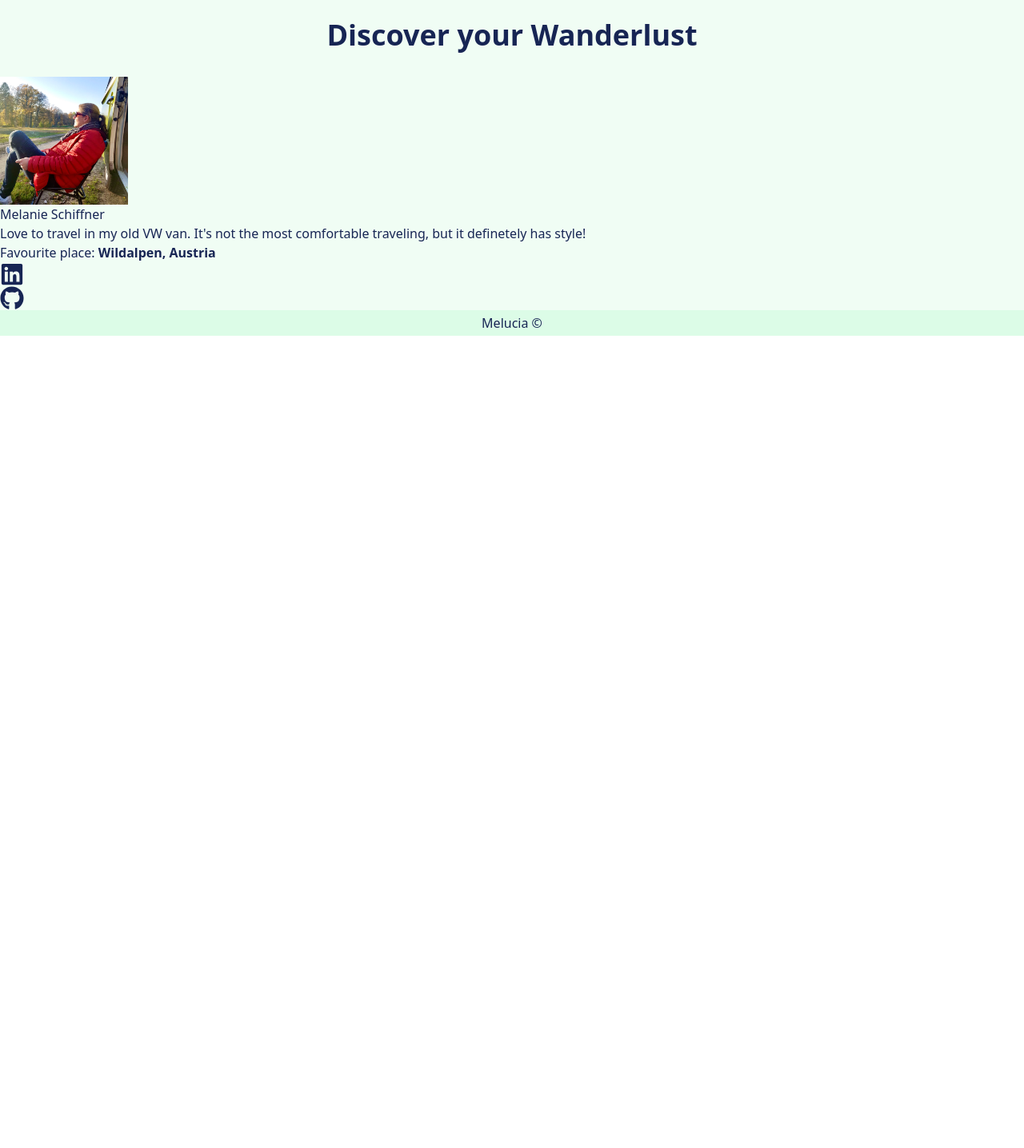
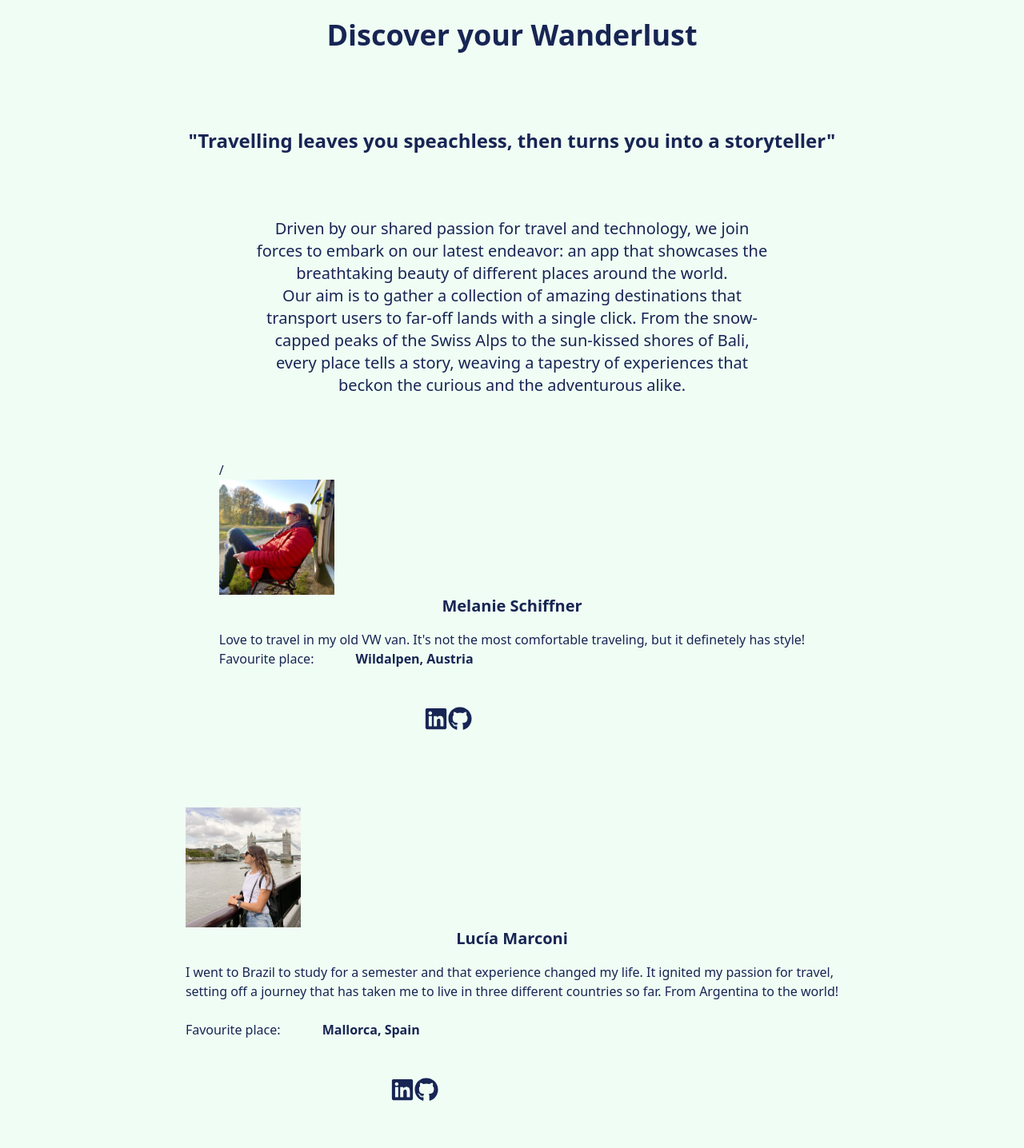
Before and after one commit to melucia/melucia-travel-app, a React (Vite) app: page /about in a window 1280 px wide. Shown: the part 74-1510 px from the top of the page at 80% size. Before the commit the page ends 800 px from the top, so only its background shows below. Built offline with nearby package versions, Linux system fonts and the light colour scheme; the HTML template or start-up script is replaced by a standard one.

Commit message:
Fix footer, add elements to About, addapt add and Searchbar to mobile

```diff
--- a/src/components/Footer.jsx
+++ b/src/components/Footer.jsx
@@ -2,7 +2,7 @@
 
 function Footer() {
   return (
-        <div className="flex bg-green-100 sticky bottom-0">
+    <div className="flex bg-green-100  mt-96">
       <div className="w-screen h-8 flex justify-evenly items-center">
         <a href="https://github.com/melucia/melucia-travel-app" target="blank">Melucia ©</a>
       </div>
@@ -10,6 +10,6 @@ function Footer() {
   );
 
 }
-{/* <DiGithubBadge /> */}
+
 
 export default Footer;
--- a/src/components/Search.jsx
+++ b/src/components/Search.jsx
@@ -12,20 +12,19 @@ function Search({ onSearch, places }) {
   };
 
   return (
-    <div className="shadow-lg border-solid border rounded-xl w-96 h-44 flex-col content-center mb-12 p-8 mr-20">
+    <div className="shadow-lg border-solid border rounded-xl content-center justify-center w-36 h-12 lg:w-80">
       <div className="input-group mb-2 w-50">
         <div className="input-group-prepend">
-          <span className="input-group-text text-center text-xl mb-2" id="basic-addon1">
+          {/* <span className="input-group-text text-center text-xl mb-2" id="basic-addon1">
             Search
-          </span>
+          </span> */}
         </div>
-        <IoIosSearch/>
         <input
           type="text"
-          placeholder= "Search... 🔍"
+          placeholder="Search... 🔍"
           value={searchQuery}
           onChange={handleInputChange}
-          className="form-control search-bar"
+          className="form-control search-bar w-24 h-8 lg:w-64 "
         />
 
       </div>
--- a/src/pages/AboutPage.jsx
+++ b/src/pages/AboutPage.jsx
@@ -1,22 +1,36 @@
 import { FaGithub } from "react-icons/fa";
 import { FaLinkedin } from "react-icons/fa";
 import Mel from "../assets/mel.jpg"
+import Lu from "../assets/lu.jpg"
 
 
 function AboutPage() {
 
   return (
-
-    <div className="">
-    <img src={Mel} className="w-40"/>
-    <div className="">
-      <h3>Melanie Schiffner</h3>
-      <p>
-        Love to travel in my old VW van. It's not the most comfortable traveling, but it definetely has style!
-        <br /> Favourite place: <b>Wildalpen, Austria</b>
+    <>
+      <h3 className="text-2xl font-semibold text-center mt-12 mx-6 lg:mt-24">"Travelling leaves you speachless, then turns you into a storyteller"</h3>
+      <p className="text-xl px-12 py-12 lg:px-80 lg:py-20 text-center">Driven by our shared passion for travel and technology, we join forces to embark on our latest endeavor:
+        an app that showcases the breathtaking beauty of different places around the world.
+        <br />
+        Our aim is to gather a collection of amazing destinations that transport
+        users to far-off lands with a single click. From the snow-capped peaks of the Swiss Alps to the sun-kissed shores of Bali,
+        every place tells a story, weaving a tapestry of experiences that beckon the curious and the adventurous alike.
       </p>
 
+      <div className="flex justify-center gap-12 flex-wrap flex-auto lg:min-w-full ">
+
+        <div> /
           <div className="">
+            <img src={Mel} className="w-36 h-50" />
+          </div>
+          <div className="">
+            <h3 className="text-center text-xl font-semibold">Melanie Schiffner</h3>
+            <p className="mt-4">
+              Love to travel in my old VW van. It's not the most comfortable traveling, but it definetely has style!
+              <br /> Favourite place: <b className="mx-12">Wildalpen, Austria</b>
+            </p>
+          </div>
+          <div className="inline-flex mx-64 my-12">
             <a href="https://www.linkedin.com/in/melanie-schiffner-525b8aa2/">
               <FaLinkedin size={30} />
             </a>
@@ -25,7 +39,34 @@ return (
             </a>
           </div>
         </div>
+
+
+        <div className="">
+          <div className="">
+            <img src={Lu} className="w-36 h-50" />
           </div>
+          <div>
+            <h3 className="text-center text-xl font-semibold">Lucía Marconi</h3>
+            <p className="mt-4">
+              I went to Brazil to study for a semester and that experience changed my life. It ignited my passion for travel,
+              <br />
+              setting off a journey that has taken me to live in three different countries so far.
+              From Argentina to the world!</p>
+            <br /> Favourite place: <b className="mx-12">Mallorca, Spain</b>
+
+          </div>
+
+          <div className="inline-flex mx-64 my-12">
+            <a href="https://www.linkedin.com/in/Lumarconi21/">
+              <FaLinkedin size={30} />
+            </a>
+            <a href="https://github.com/Lumarconi21">
+              <FaGithub size={30} />
+            </a>
+          </div>
+        </div>
+      </div>
+    </>
   )
 }
 
--- a/src/pages/AddPlace.jsx
+++ b/src/pages/AddPlace.jsx
@@ -39,10 +39,10 @@ function AddPlace({ onAddPlace }) {
   };
 
   return (
-    <form onSubmit={handleSubmit} className="shadow-lg border-solid border rounded-xl w-96 h-80 flex-col content-center mb-10 p-4 ml-20">
+    <form onSubmit={handleSubmit} className="self-center shadow-lg border-solid border rounded-xl w-80 h-70 flex-col mb-10 p-4">
       <h2 className="text-center text-xl mb-2">Add a new Place</h2>
 
-      <div className="flex justify-between gap-12 p-1">
+      <div className="flex justify-between p-1">
         <label>Image: </label>
         <input
           type="url"
--- a/src/pages/AllPlaces.jsx
+++ b/src/pages/AllPlaces.jsx
@@ -29,16 +29,6 @@ function AllPlaces() {
     getAllPlaces();
   }, []);
 
-  const showTextPreview = (text, maxLength) => {
-    if (text === undefined) {
-      return "";
-    }
-    if (text.length <= maxLength) {
-      return text;
-    }
-    return text.substring(0, maxLength) + "...";
-  };
-
   const deletePlace = (placeId) => {
     const newPlaces = places.filter((placeObj) => placeObj.id !== placeId);
     setPlaces(newPlaces);
@@ -51,7 +41,7 @@ function AllPlaces() {
   };
 
   const handleChange = (value) => {
-    console.log(typeof value, "value");
+
     if (value === "") {
       setFilteredPlaces(places);
     } else {
@@ -67,9 +57,10 @@ function AllPlaces() {
   };
   return (
     <>
-      <div className="flex flex-row justify-center gap-x-12 gap-y-8 flex-grow">
+      <div className="flex flex-col items-center gap-y-6" >
+        {/* items-center lg:flex-row lg:justify-center lg:gap-x-48 lg:gap-y-8" */}
+        <Search onSearch={handleChange} />
         <AddPlace onAddPlace={handleAddPlace} />
-        <Search onSearch={handleChange} />
       </div>
       <div className="flex flex-wrap justify-center gap-x-12 gap-y-8">
         {filteredPlaces.map((place, index) => {
@@ -89,7 +80,7 @@ function AllPlaces() {
                 <p className="text-xl  pt-2">{place.country}</p>
                 <p className="  pt-6">
                   {" "}
-                  {showTextPreview(place.description, 100)}
+                  {place.description}
                 </p>
                 <Link to={`/places/${place.id}`}>
                   <button className="bg-blue-500 hover:bg-blue-700 text-white font-bold py-2 px-4 rounded mt-24">
```
Also changed, not shown: src/assets/lu.jpg (added). Lines whose indentation alone changed are shown as unchanged.
